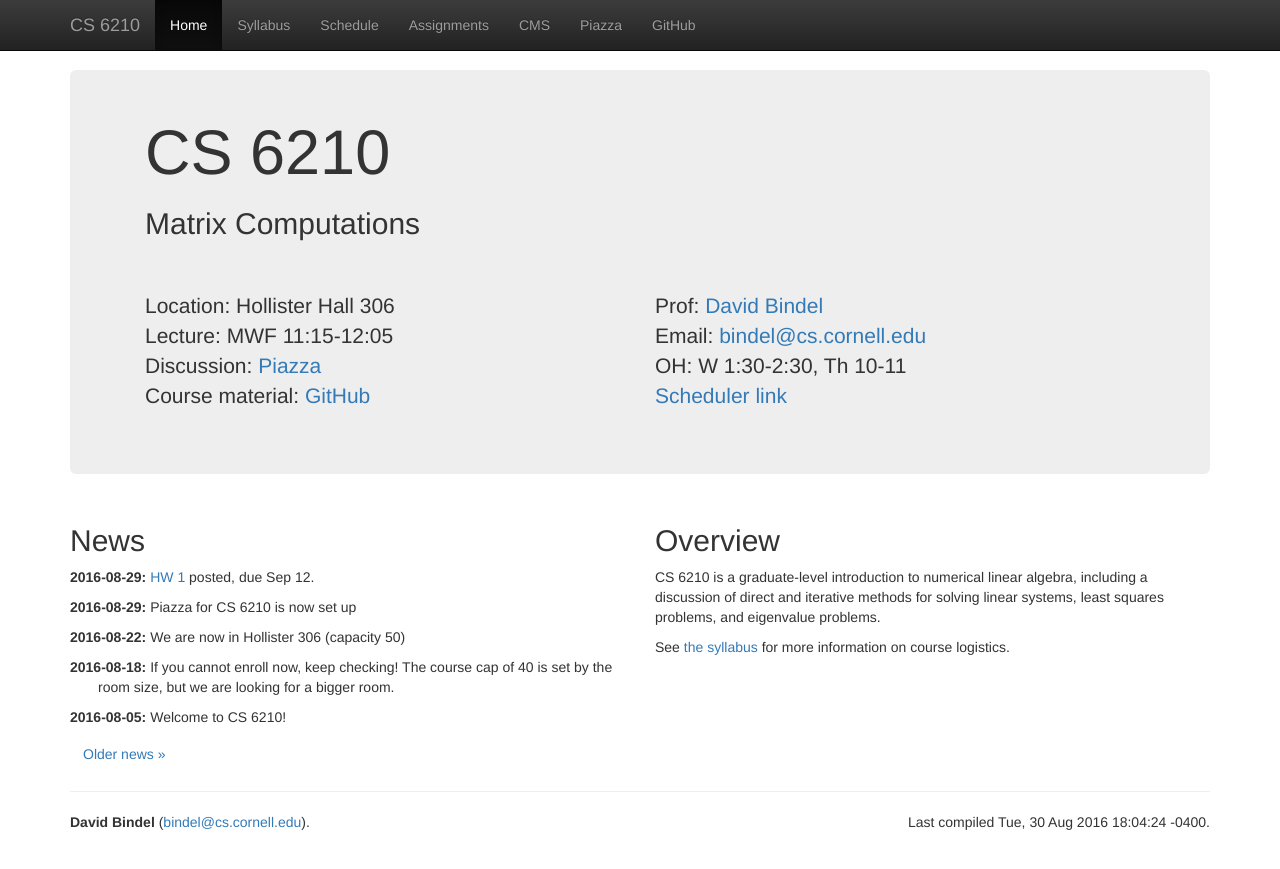
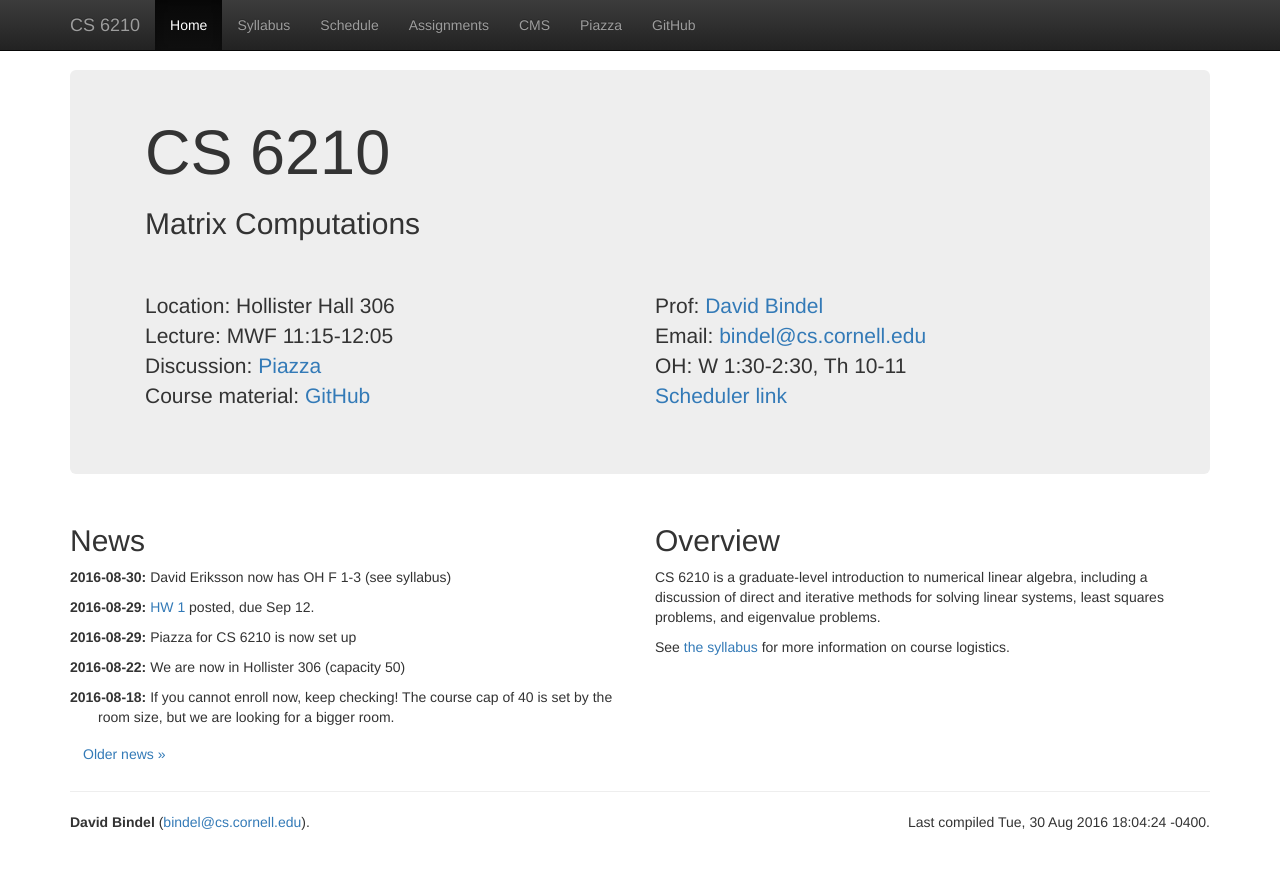
Before and after one commit to dbindel/cs6210-f16, a Jekyll site: the page built from web/index.html, in a window 1280 px wide. Shown: the top 869 px of the page. Built offline with Jekyll 4.4.1, drawn with Linux system fonts in a browser that asks for light colours; nearby versions of some CDN libraries.

Commit message:
Added DME OH to news.

```diff
--- a/web/_data/news.yml
+++ b/web/_data/news.yml
@@ -13,3 +13,6 @@
 - date: 2016-08-29
   desc: '[HW 1](hw/hw1.pdf) posted, due Sep 12.'
   tstamp: 2016-08-29 18:24:58.728760
+- date: 2016-08-30
+  desc: David Eriksson now has OH F 1-3 (see syllabus)
+  tstamp: 2016-08-30 16:45:24.276035
```
